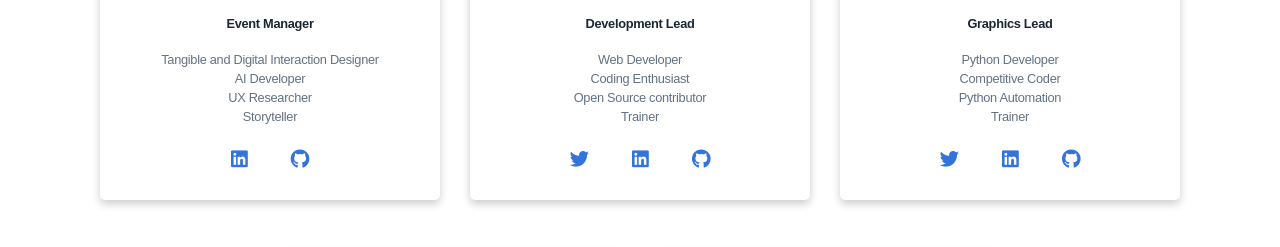
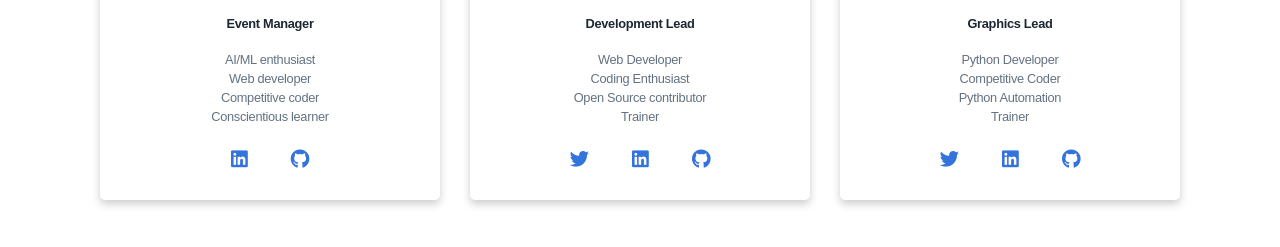
Before and after one commit to dscciem/dscciem.github.io, a plain HTML site: page index.html in a window 1280 px wide. Shown: the part 3780-4027 px from the top of the page. Drawn offline with nearby package versions, Linux system fonts and the light colour scheme; a web font is replaced by a local one.

Commit message:
Madhurima's details updated (#1)
Co-authored-by: Sagnik Chattopadhyaya <36898274+sagnik20@users.noreply.github.com>

```diff
--- a/index.html
+++ b/index.html
@@ -499,10 +499,10 @@
                   >
                     <h3>Madhurima Maji</h3>
                     <h4>Event Manager</h4>
-                    <div>Tangible and Digital Interaction Designer</div>
-                    <div>AI Developer</div>
-                    <div>UX Researcher</div>
-                    <div>Storyteller</div>
+                    <div>AI/ML enthusiast </div>
+                    <div>Web developer </div>
+                    <div>Competitive coder </div>
+                    <div>Conscientious learner</div>
                   </div>
                   <div
                     class="card-footer"
```
